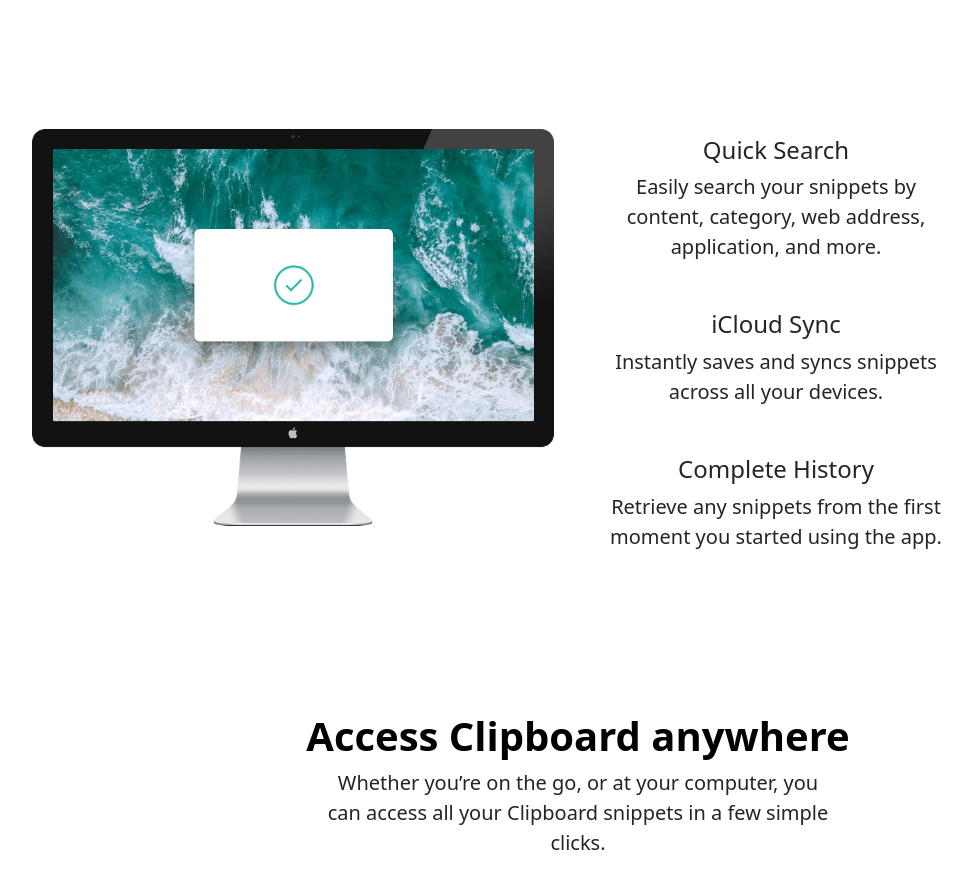
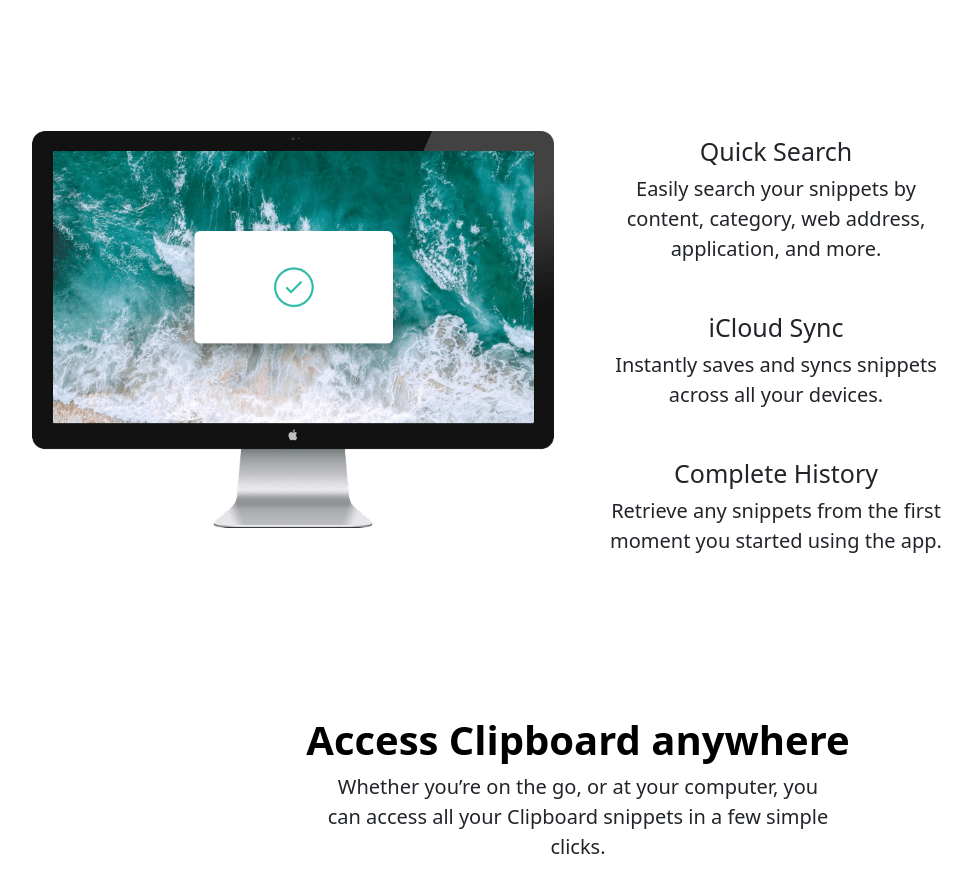
Before and after one commit to nurularifin83/clipboard-landing-page-master, a website: page index.html in a window 1280 px wide. Shown: the part 900-1792 px from the top of the page, without its empty margins (62-1034 px from the left). Drawn offline with Linux system fonts and the light colour scheme; a web font is replaced by a local one.

Commit message:
Update index.html

```diff
--- a/index.html
+++ b/index.html
@@ -54,15 +54,15 @@
         <div class="col-lg-6" id="right-three">
           <div class="col-lg-8" id="right-three-sub">
             <div class="mt-5">
-              <h4>Quick Search</h4>
+              <h2>Quick Search</h2>
               <p class="lead">Easily search your snippets by content, category, web address, application, and more.</p>
             </div>
             <div class="mt-5">
-              <h4>iCloud Sync</h4>
+              <h2>iCloud Sync</h2>
               <p class="lead">Instantly saves and syncs snippets across all your devices.</p>
             </div>
             <div class="mt-5">
-              <h4>Complete History</h4>
+              <h2>Complete History</h2>
               <p class="lead">Retrieve any snippets from the first moment you started using the app.</p>
             </div>
           </div>
```
